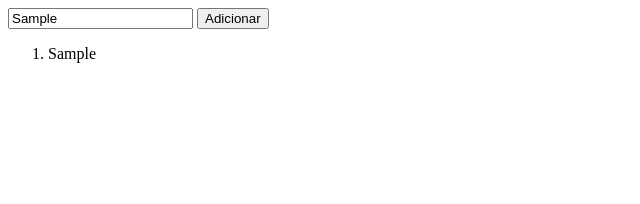
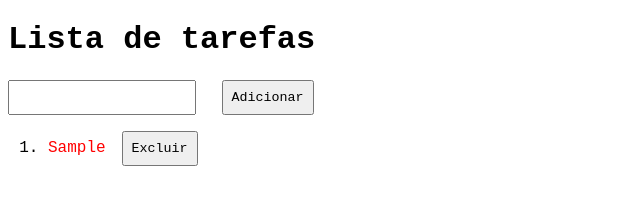
Before and after one commit to Mquarezemin/list-javascript, a plain HTML site: page index.html in a window 1280 px wide. Both pictures are taken after typing "Sample" into the empty fields and a click on the button "Adicionar". Shown: the whole page, without its empty margins (0-640 px from the left). Drawn offline with Linux system fonts and the light colour scheme.

Commit message:
atualizacoes

```diff
--- a/index.html
+++ b/index.html
@@ -5,8 +5,10 @@
     <meta http-equiv="X-UA-Compatible" content="IE=edge">
     <meta name="viewport" content="width=device-width, initial-scale=1.0">
     <title>Lista De Tarefas</title>
+    <link rel="stylesheet" href="style.css">
 </head>
 <body>
+    <h1>Lista de tarefas</h1>
     <input type="text" id="tarefa">
     <button id = "adicionar">Adicionar</button>
     <ol id = "tarefas"></ol>
--- /dev/null
+++ b/style.css
@@ -0,0 +1,27 @@
+body, button, input {
+    font-family: 'Courier New', Courier, monospace;
+}
+
+input {
+    padding: 0.5rem;
+}
+
+button {
+    padding: 0.5rem;
+    margin-left: 1rem;
+}
+
+
+#tarefas li {
+    margin: 1rem 0;
+}
+
+#tarefas li span {
+    color: red;
+}
+
+#tarefas li span.done {
+    color: green;
+    text-decoration: line-through;
+    font-weight: bold;
+}
--- a/todo.js
+++ b/todo.js
@@ -1,10 +1,36 @@
-document.getElementById('adicionar').addEventListener('click', function() {
-    const inputTarefa = document.getElementById('tarefa');
+//document.getElementById('adicionar').onclick = function() {...}
+const inputTarefa = document.getElementById('tarefa');
+// inputTarefa.onkeyup
+inputTarefa.onkeydown = function (event) {
+    if (event.key === 'Enter') { adicionarTarefa();}
+ }
+document.getElementById('adicionar').addEventListener('click', adicionarTarefa);
+function adicionarTarefa(){
     const tarefa =inputTarefa.value;
     if(tarefa.trim()) {
         const li = document.createElement('li');
-        li.innerText = tarefa;
-        document.getElementById('tarefas').appendChild(li);
-
+        const span = document.createElement('span');
+        const textNode = document.createTextNode(tarefa.trim());
+        //li.innerText = tarefa;
+        //li.innerHTML = tarefa;
+        span.appendChild(textNode);
+        span.onclick = function () {
+            if(span.classList.contains('done')){
+               span.classList.remove('done');
+            }else {
+                span.classList.add('done');
+            }
+        };
+        li.appendChild(span);
+        const ol = document.getElementById('tarefas');
+        const button = document.createElement('button');
+        button.appendChild(document.createTextNode('Excluir'));
+        button.onclick = function () {
+            if (confirm('Deseja excluir?')) {  ol.removeChild(li); }
+        };
+        li.appendChild(button);
+        ol.appendChild(li);
+        inputTarefa.value = '';
+        alert('Tarefa adicionada com sucesso!');
     }
-});
+};
```
